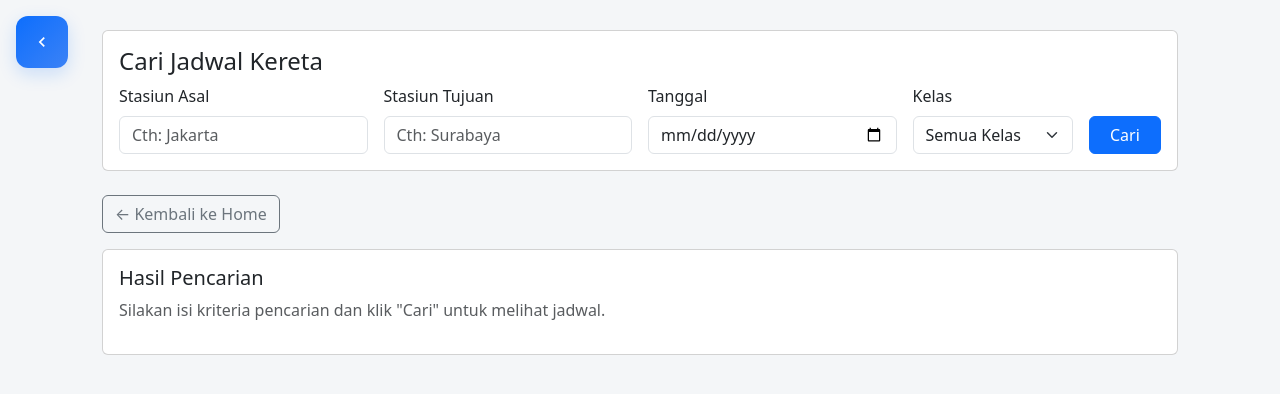
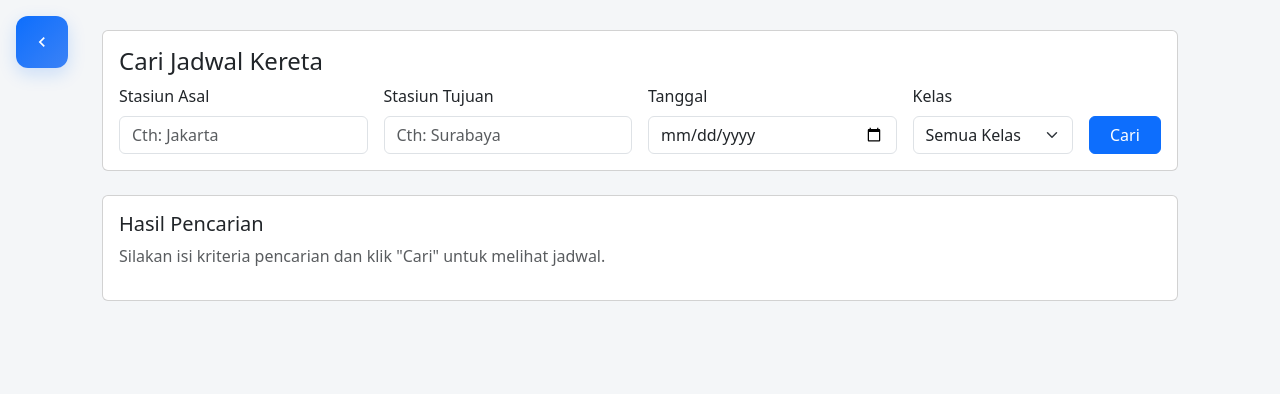
Before and after one commit to Kevin-coder-svg/Project_WEB_TiketKereta, a PHP site: page /search.php in a window 1280 px wide. Shown: the top 394 px of the page. Run offline with PHP 8.4, Linux system fonts and the light colour scheme.

Commit message:
update tombol

```diff
--- a/search.php
+++ b/search.php
@@ -195,11 +195,6 @@ if ($origin === '' && $destination === '' && $date === '' && $class === '') {
       </div>
       </div>
 
-      <!-- Tombol kembali ke Home -->
-      <div class="mb-3">
-        <a href="home.html" class="btn btn-outline-secondary">&larr; Kembali ke Home</a>
-      </div>
-
       <div class="card">
       <div class="card-body">
         <h5 class="card-title">Hasil Pencarian</h5>
```
